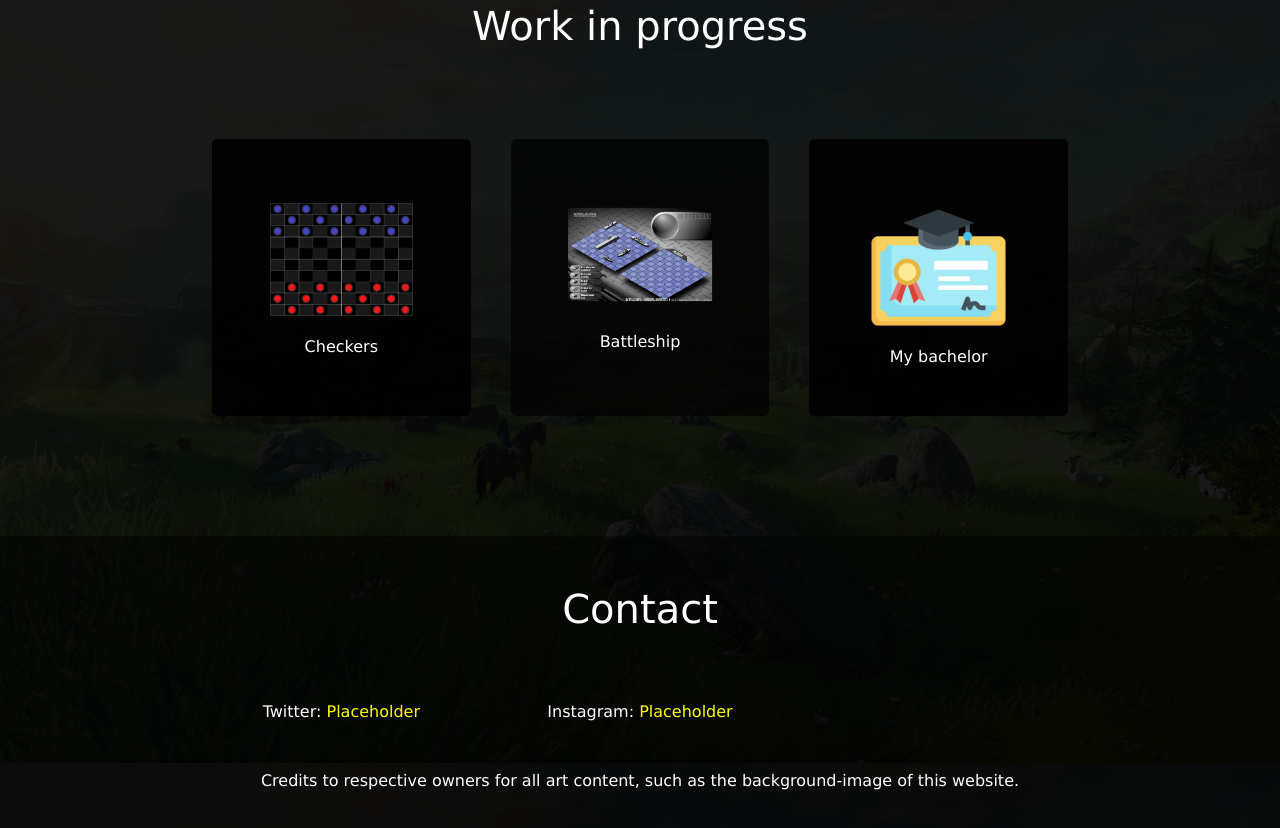
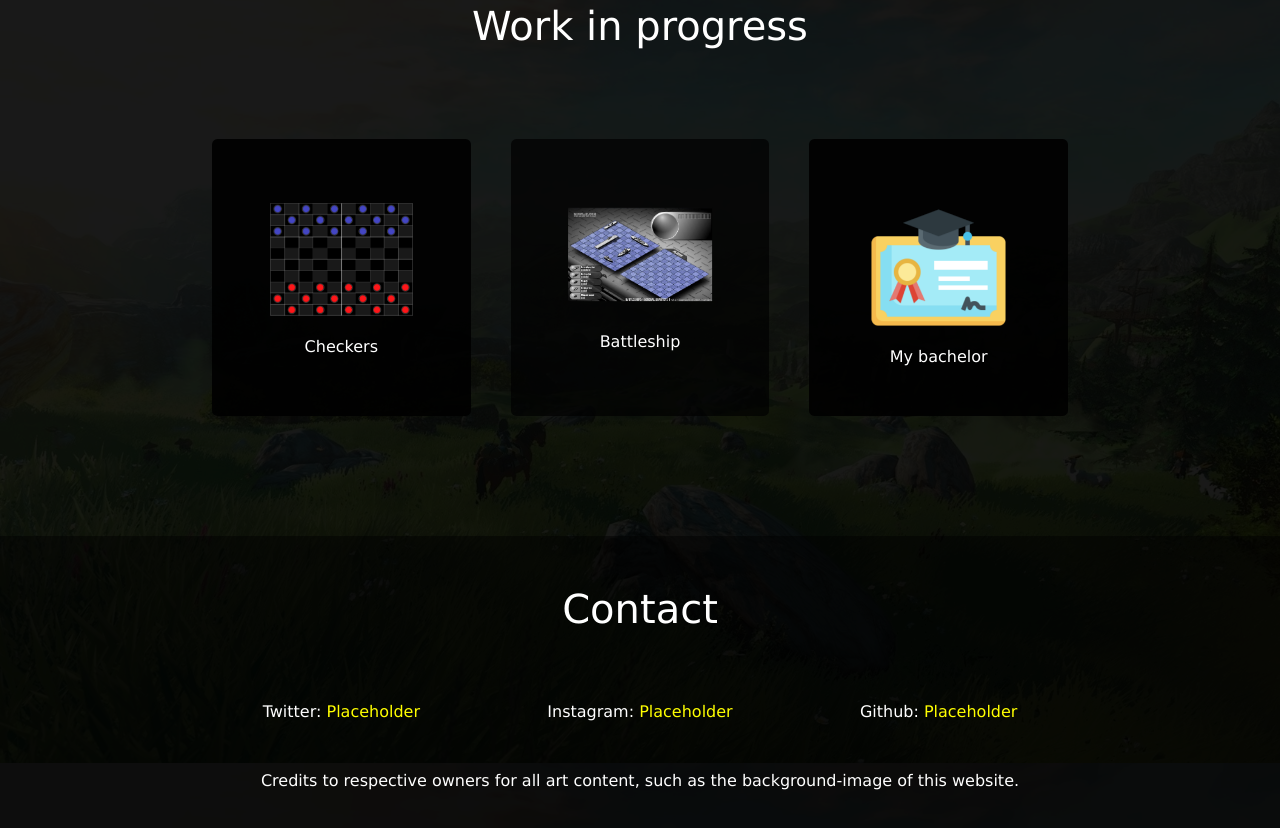
Before and after one commit to Lucie4914/portfolio, a plain HTML site: page index.html in a window 1280 px wide. Shown: the part 1637-2465 px from the top of the page. Drawn offline with Linux system fonts and the light colour scheme.

Commit message:
Adding github

```diff
--- a/index.html
+++ b/index.html
@@ -253,6 +253,7 @@
 			<div class="grid">
 				<div>Twitter: <a href="" class="link">Placeholder</a></div>
 				<div>Instagram: <a href="" class="link">Placeholder</a></div>
+				<div>Github: <a href="" class="link">Placeholder</a></div>
 			</div>
 			<div class="credits">Credits to respective owners for all art content, such as the background-image of this website.</div>
 		</div>
```
